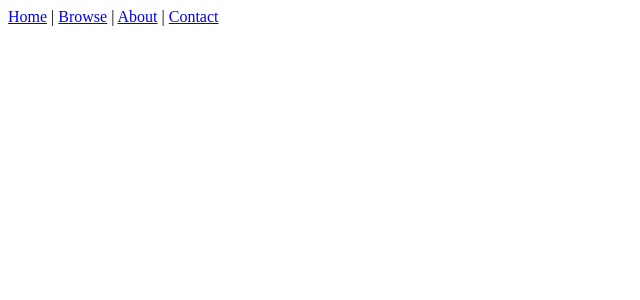
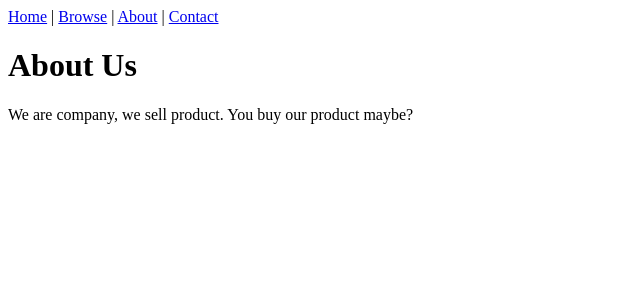
Before and after one commit to Pirategirl9000/SpringStoreAppFrontend, a React (Vite) app: page /about in a window 1280 px wide. Shown: the top 300 px of the page, without its empty margins (0-640 px from the left). Built offline with nearby package versions, Linux system fonts and the light colour scheme.

Commit message:
Added basic About page

```diff
--- a/src/About.jsx
+++ b/src/About.jsx
@@ -1,7 +1,8 @@
 export default function About() {
     return (
         <div>
-
+            <h1>About Us</h1>
+            <p>We are company, we sell product. You buy our product maybe?</p>
         </div>
     )
 }
```
